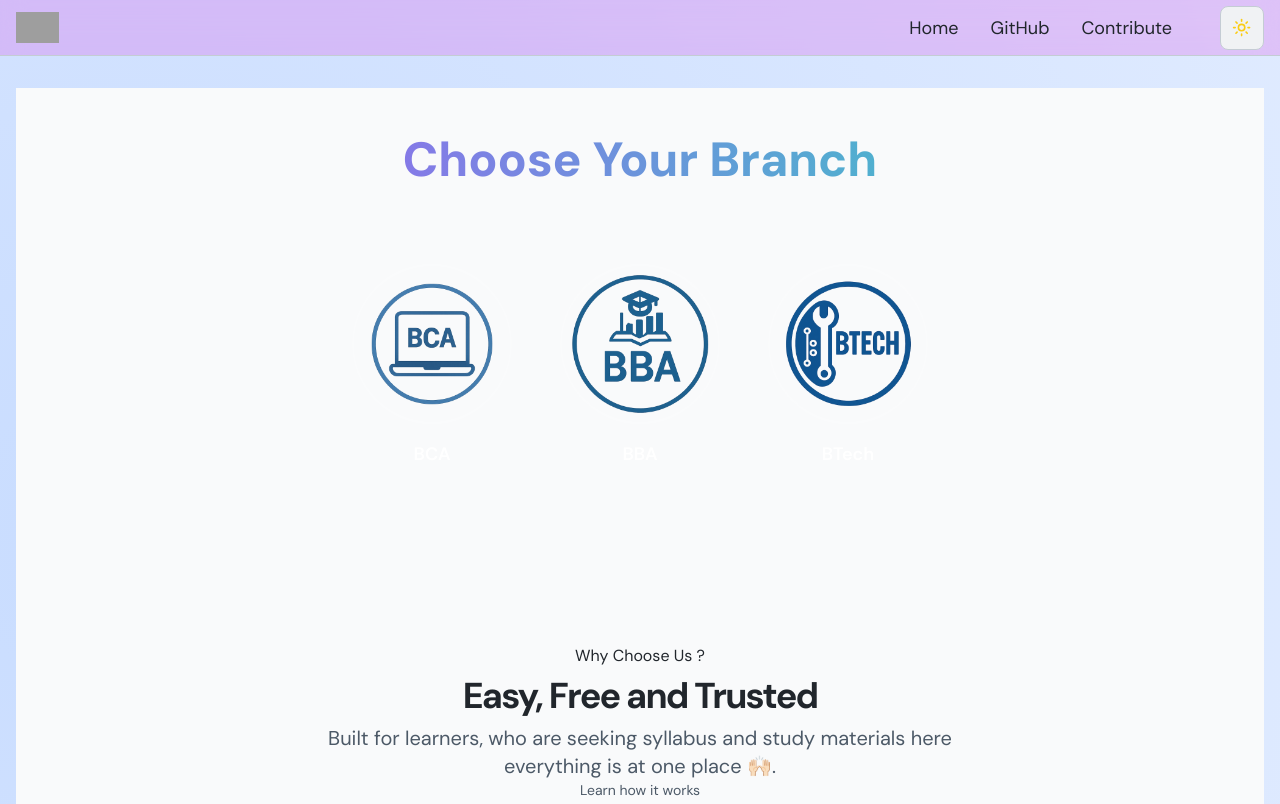
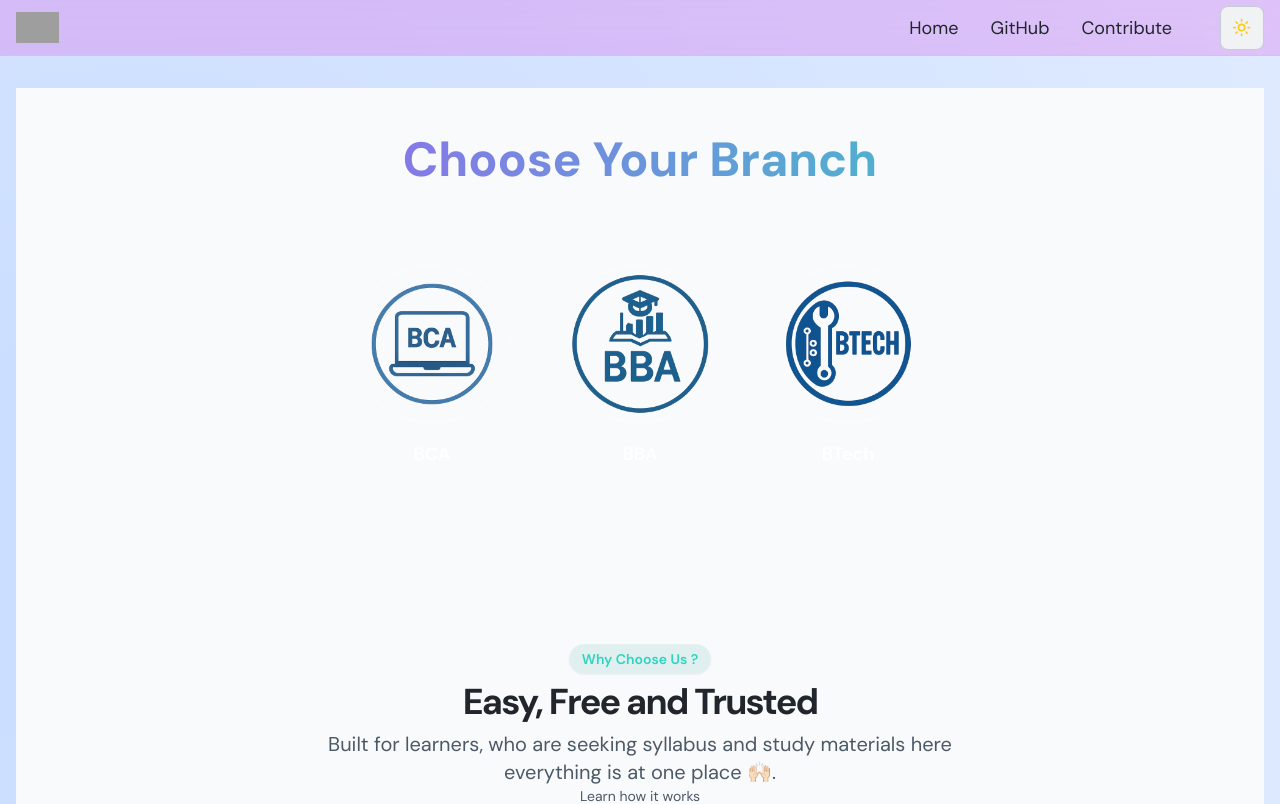
Before and after one commit to pyKinsu/VVITConnect, a Next.js app: page / in a window 1280 px wide. Shown: the top 804 px of the page. Built offline with nearby package versions, Linux system fonts and the light colour scheme; grey boxes are pictures that could not be loaded.

Commit message:
Update globals.css

```diff
--- a/src/app/globals.css
+++ b/src/app/globals.css
@@ -4,74 +4,71 @@
 
 @layer base {
   :root {
-    /* ---------- Day Mode Colors ---------- */
+  /* Background & text */
   --background: 210 20% 98%;      /* Soft off-white */
-    --foreground: 210 15% 15%;      /* Dark text */
-    --card: 210 15% 95%;            /* Slightly off-white cards */
-    --card-foreground: 210 15% 15%; /* Dark card text */
-    --popover: 210 20% 97%;
+  --foreground: 210 15% 15%;      /* Dark text for readability */
+  --card: 210 15% 95%;            /* Slightly off-white card */
+  --card-foreground: 210 15% 15%; /* Dark text inside cards */
+  --popover: 210 20% 97%;         /* Subtle popovers */
   --popover-foreground: 210 15% 15%;
 
   /* Primary & Accent */
-    --primary: 220 90% 55%;         /* Calm blue for buttons */
-    --primary-foreground: 0 0% 100%;
-    --secondary: 173 58% 39%;       /* Teal highlights */
+  --primary: 220 90% 55%;         /* Calm, trustworthy blue */
+  --primary-foreground: 0 0% 100%;/* White text */
+  --secondary: 173 58% 39%;       /* Teal for highlights/buttons */
   --secondary-foreground: 0 0% 100%;
-    --accent: 300 70% 50%;          /* Purple badges/buttons */
+  --accent: 300 70% 50%;          /* Purple accent for badges/buttons */
   --accent-foreground: 0 0% 100%;
 
-    /* Muted & Destructive */
-    --muted: 210 15% 85%;           /* Light gray */
+  /* Muted & destructive */
+  --muted: 210 15% 85%;           /* Light gray for subtle elements */
   --muted-foreground: 210 15% 35%;
-    --destructive: 0 80% 55%;       /* Red for errors */
+  --destructive: 0 80% 55%;       /* Red for destructive actions */
   --destructive-foreground: 0 0% 100%;
 
-    /* Borders, Inputs & Rings */
+  /* Borders, inputs & rings */
   --border: 210 15% 80%;
   --input: 210 15% 90%;
   --ring: 220 90% 65%;
   --radius: 0.5rem;
 
-    /* Charts & Gradients */
+  /* Charts */
   --chart-1: 220 90% 55%;
   --chart-2: 173 58% 39%;
   --chart-3: 45 70% 55%;
   --chart-4: 300 70% 50%;
   --chart-5: 30 80% 60%;
 
+  /* Background gradient */
   --bg-gradient: radial-gradient(circle farthest-corner at 10% 20%, rgba(200, 220, 255, 1) 0%, rgba(240, 245, 255, 1) 90%);
-    --header-gradient: linear-gradient(to right, hsl(220,90%,55%), hsl(300,70%,50%));
 }
 
+
   .dark {
-    /* ---------- Dark Mode Colors ---------- */
-    --background: 210 15% 8%;      /* Dark blue-gray */
+  --background: 210 15% 8%;      /* Dark blue/gray background */
   --foreground: 210 15% 95%;     /* Light text */
-    --card: 210 15% 12%;            /* Dark cards */
+  --card: 210 15% 12%;            /* Dark card background */
   --card-foreground: 210 15% 95%;
   --popover: 210 15% 10%;
   --popover-foreground: 210 15% 95%;
 
-    /* Primary & Accent */
-    --primary: 220 90% 55%;         /* Same calm blue */
+  --primary: 220 90% 55%;         /* Same calm blue for consistency */
   --primary-foreground: 0 0% 100%;
   --secondary: 173 58% 39%;       /* Teal highlights */
   --secondary-foreground: 0 0% 100%;
-    --accent: 300 70% 60%;          /* Brighter purple accent */
+  --accent: 300 70% 60%;          /* Slightly brighter purple accent */
   --accent-foreground: 0 0% 100%;
 
-    /* Muted & Destructive */
   --muted: 210 15% 20%;           /* Dark muted elements */
   --muted-foreground: 210 15% 60%;
   --destructive: 0 80% 55%;
   --destructive-foreground: 0 0% 100%;
 
-    /* Borders, Inputs & Rings */
   --border: 210 15% 25%;
   --input: 210 15% 15%;
   --ring: 220 90% 65%;
 
-    /* Charts & Gradients */
+  /* Charts */
   --chart-1: 220 90% 55%;
   --chart-2: 173 58% 39%;
   --chart-3: 45 70% 55%;
@@ -79,10 +76,8 @@
   --chart-5: 30 80% 60%;
 
   --bg-gradient: radial-gradient(circle farthest-corner at 10% 20%, rgba(10, 15, 30, 1) 0%, rgba(15, 20, 40, 1) 90%);
-    --header-gradient: linear-gradient(to right, hsl(220,90%,55%), hsl(300,70%,60%));
 }
 
-  /* ---------- Global Styles ---------- */
   * {
     @apply border-border;
   }
@@ -97,50 +92,20 @@
     transition: all 0.4s ease;
   }
 
-  /* ---------- Cards & Section Boxes ---------- */
   .section-box {
-    @apply rounded-2xl border p-6 text-center shadow-md backdrop-blur-md transition-all hover:scale-[1.03] hover:shadow-lg hover:border-primary;
+    @apply rounded-xl border border-border p-6 shadow-sm transition-all duration-200 hover:-translate-y-1 hover:shadow-md text-center;
     background-color: hsl(var(--card));
     color: hsl(var(--card-foreground));
-    border-color: hsl(var(--border));
+    position: relative;
   }
 
   .section-badge {
-    @apply inline-block rounded-full px-3 py-1 text-sm font-semibold backdrop-blur-md shadow-sm border;
+    @apply mb-2 inline-block rounded-lg px-3 py-1 text-sm;
     background-color: hsl(var(--accent));
     color: hsl(var(--accent-foreground));
-    border-color: hsl(var(--border));
   }
 
-  /* ---------- Headers & Titles ---------- */
-  .text-gradient {
-    background: var(--header-gradient);
-    -webkit-background-clip: text;
-    -webkit-text-fill-color: transparent;
-  }
-
-  /* ---------- Buttons ---------- */
-  .btn-primary {
-    @apply px-4 py-2 rounded-lg font-semibold transition-all duration-300 shadow-md;
-    background-color: hsl(var(--primary));
-    color: hsl(var(--primary-foreground));
-  }
-  .btn-primary:hover {
-    background-color: hsl(var(--primary));
-    filter: brightness(1.1);
-  }
-
-  .btn-secondary {
-    @apply px-4 py-2 rounded-lg font-semibold transition-all duration-300 shadow-md;
-    background-color: hsl(var(--secondary));
-    color: hsl(var(--secondary-foreground));
-  }
-  .btn-secondary:hover {
-    background-color: hsl(var(--secondary));
-    filter: brightness(1.1);
-  }
-
-  /* ---------- How It Works Steps ---------- */
+  /* Custom styles for How It Works */
   .step-wrapper {
     @apply relative flex flex-col md:flex-row items-center justify-between max-w-6xl mx-auto gap-12 px-4;
   }
@@ -154,7 +119,7 @@
   }
 
   .step-title {
-    @apply text-base font-semibold mb-1 text-gradient;
+    @apply text-base font-semibold mb-1 bg-clip-text text-transparent bg-gradient-to-r from-purple-400 to-pink-500;
   }
 
   .step-desc {
@@ -162,8 +127,49 @@
   }
 
   .step-number {
-    @apply absolute -top-5 left-1/2 transform -translate-x-1/2 flex items-center justify-center w-8 h-8 rounded-full text-xs font-bold z-10;
+    @apply absolute -top-5 left-1/2 transform -translate-x-1/2 flex items-center justify-center w-8 h-8 rounded-full bg-muted text-xs font-bold text-muted-foreground z-10;
     background-color: hsl(var(--muted));
-    color: hsl(var(--muted-foreground));
+  }
+
+  .connector-horizontal,
+  .connector-vertical {
+    @apply bg-border absolute;
+    animation: line-draw 1s ease-in-out forwards;
+  }
+
+  .connector-horizontal {
+    width: 60px;
+    height: 2px;
+    top: 50%;
+    transform: translateY(-50%);
+    left: 100%;
+  }
+
+  .connector-vertical {
+    width: 2px;
+    height: 60px;
+    top: 100%;
+    left: 50%;
+    transform: translateX(-50%);
+  }
+
+  @keyframes line-draw {
+    from {
+      transform: scaleX(0) scaleY(0);
+      opacity: 0;
+    }
+    to {
+      transform: scaleX(1) scaleY(1);
+      opacity: 1;
     }
   }
+}
+
+/* tailwind.css or globals.css */
+.section-badge {
+  @apply inline-block rounded-full bg-teal-600/10 px-3 py-1 text-sm font-semibold text-teal-400 backdrop-blur-md shadow-sm border border-white/10;
+}
+
+.section-box {
+  @apply rounded-2xl border border-white/10 bg-white/5 p-6 text-white shadow-md backdrop-blur-md transition-all hover:scale-[1.03] hover:shadow-lg hover:border-teal-500/30;
+}
```
Lines whose indentation alone changed are shown as unchanged.
